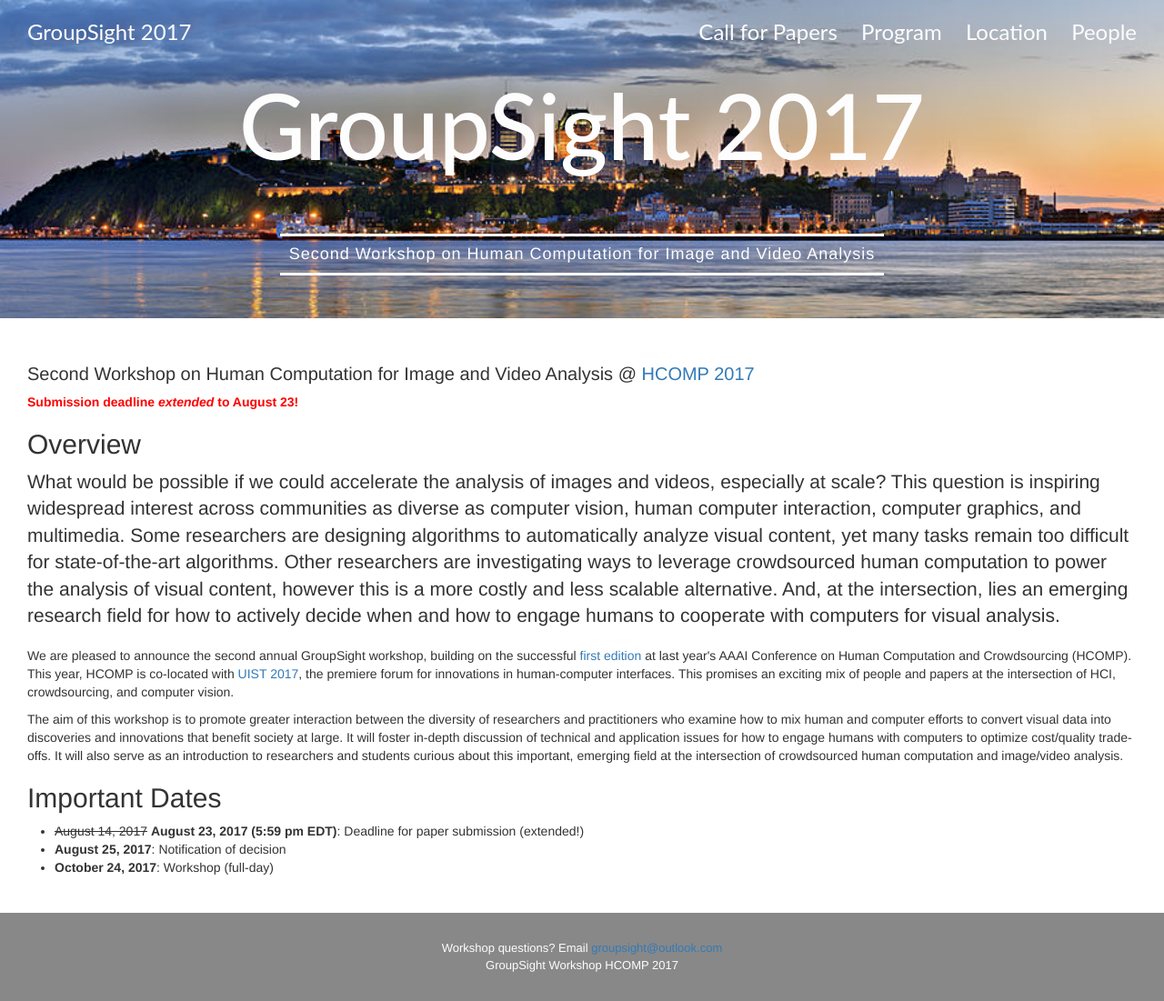
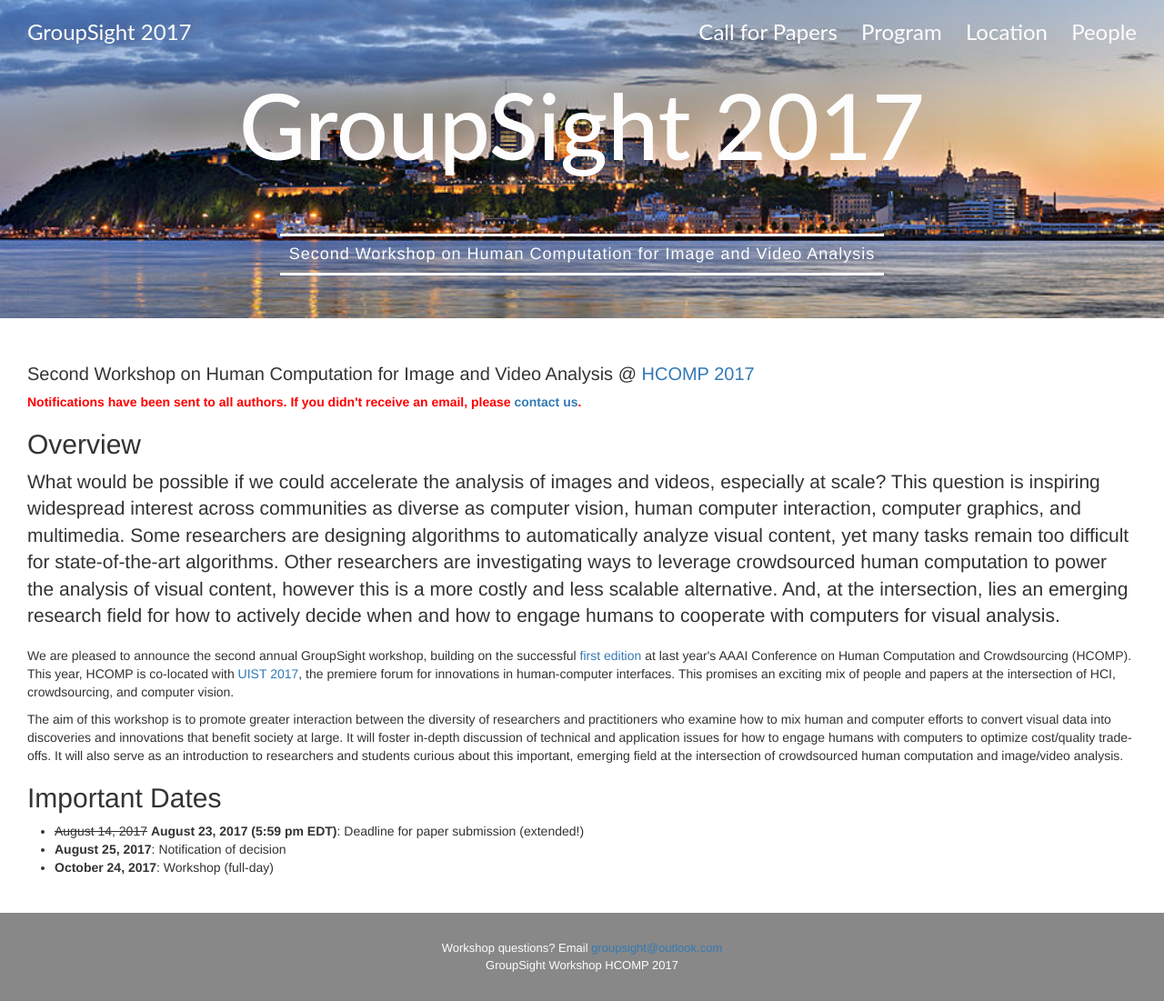
Before and after one commit to groupsight/groupsight.github.io, a Jekyll site: the page built from index.html, in a window 1280 px wide and 1101 px high. Shown: the whole window at 91% size. Built offline with Jekyll 4.4.1, drawn with Linux system fonts in a browser that asks for light colours; nearby versions of some CDN libraries.

Commit message:
update alert to say that notifications are sent

```diff
--- a/_pages/01_call.html
+++ b/_pages/01_call.html
@@ -4,7 +4,7 @@ title: Call for Papers
 permalink: /call/
 ---
 
-<p style="font-weight: bold; color: red;">Submission deadline <em>extended</em> to August 23!</p>
+<p style="font-weight: bold; color: red;">Notifications have been sent to all authors. If you didn't receive an email, please <a href="mailto:groupsight@outlook.com">contact us</a>.</p>
 
 <h2>Important Dates</h2>
 <ul>
--- a/index.html
+++ b/index.html
@@ -6,7 +6,7 @@ layout: default
 
   <h1 class="page-heading">{{ site.subtitle }} @ <a href="http://www.humancomputation.com/2017/">HCOMP 2017</a></h1>
 
-  <p style="font-weight: bold; color: red;">Submission deadline <em>extended</em> to August 23!</p>
+  <p style="font-weight: bold; color: red;">Notifications have been sent to all authors. If you didn't receive an email, please <a href="mailto:groupsight@outlook.com">contact us</a>.</p>
 
   <h2>Overview</h2>
   <p class="lead">
```
